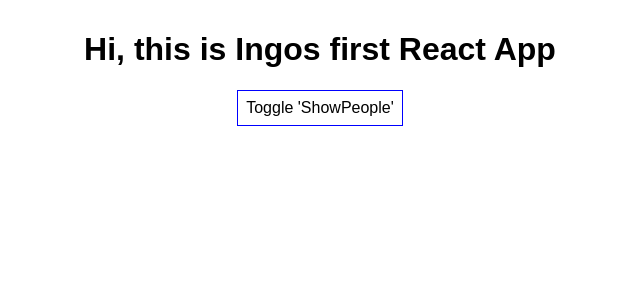
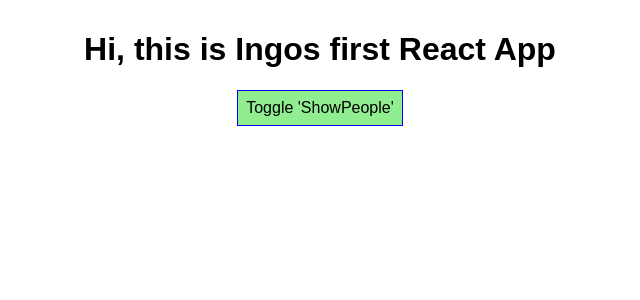
Before and after one commit to igambin/learnReact, a React (Create React App) app in the folder 01_IntroApp_FirstComponent_props_state/: page / in a window 1280 px wide. Shown: the top 300 px of the page, without its empty margins (320-960 px from the left). Built offline with nearby package versions, Linux system fonts and the light colour scheme.

Commit message:
manipulate style object within render

```diff
--- a/01_IntroApp_FirstComponent_props_state/src/App.js
+++ b/01_IntroApp_FirstComponent_props_state/src/App.js
@@ -63,7 +63,7 @@ class App extends Component {
 
   render() {
     const style = {
-      backgroundColor: 'white',
+      backgroundColor: 'lightgreen',
       font: 'inherit',
       border: '1px solid blue',
       padding: '8px',
@@ -94,6 +94,7 @@ class App extends Component {
           })}
         </div>
       );
+      style.backgroundColor='lightpink';
     }
 
     return (
```
